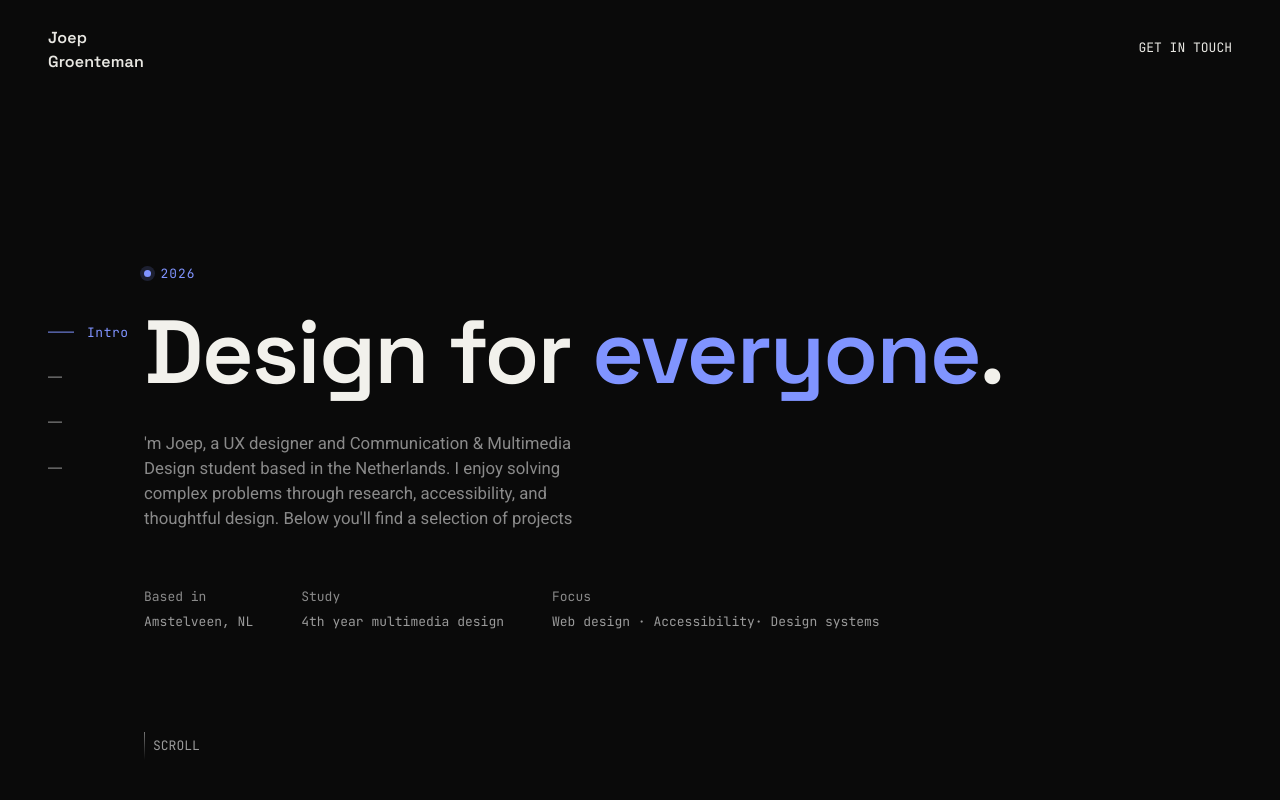
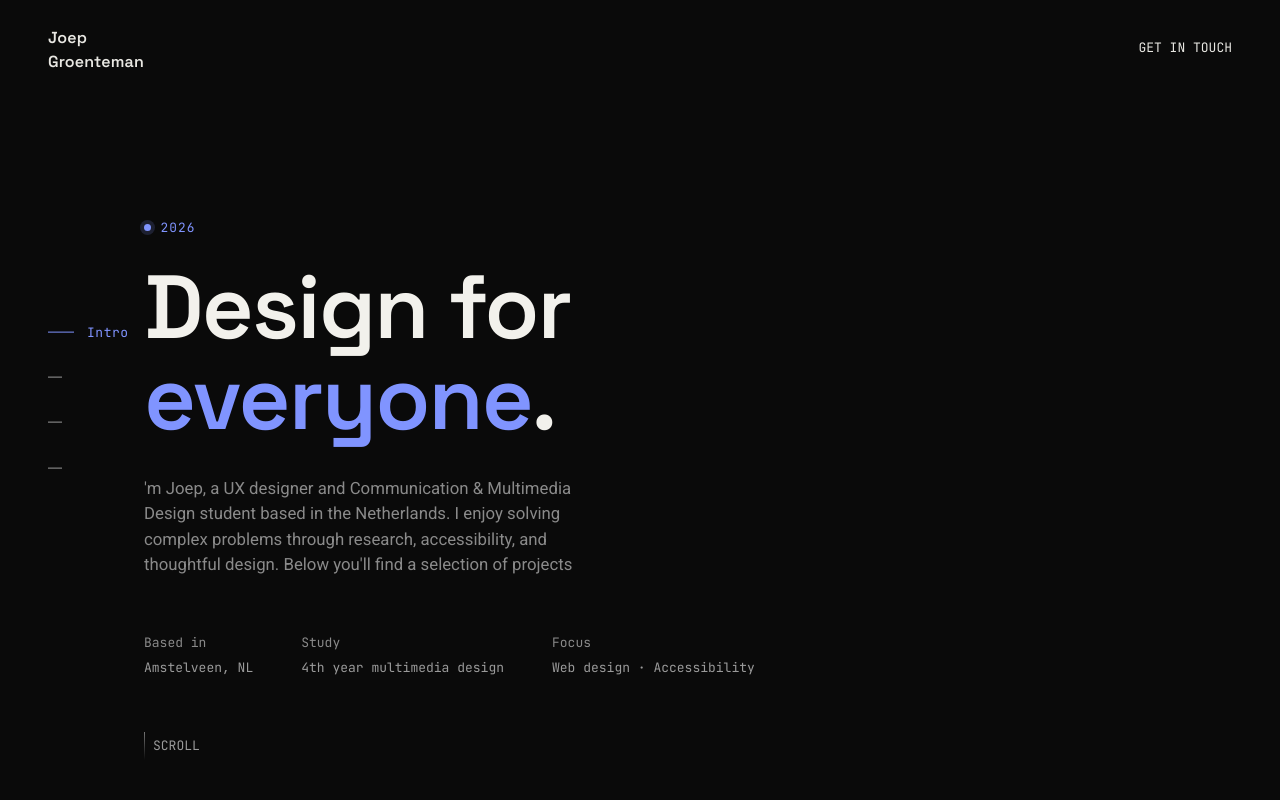
Before and after one commit to Joep2307/Joep-Groenteman-portfolio, a plain HTML site: page index.html in a window 1280 px wide. Shown: the top 800 px of the page. Drawn offline with Linux system fonts and the light colour scheme.

Commit message:
Update index.html

```diff
--- a/index.html
+++ b/index.html
@@ -978,14 +978,14 @@
 
         <section id="intro">
             <div class="eyebrow">2026</div>
-            <h1 class="hero-title">Design for <em> everyone</em>.</h1>
+            <h1 class="hero-title">Design for <br> <em> everyone</em>.</h1>
             <p class="hero-sub">'m Joep, a UX designer and Communication & Multimedia Design student based in the
                 Netherlands. I enjoy solving complex problems through research, accessibility, and thoughtful design.
                 Below you'll find a selection of projects</p>
             <div class="hero-meta">
                 <div><span>Based in</span>Amstelveen, NL</div>
                 <div><span>Study</span>4th year multimedia design</div>
-                <div><span>Focus</span>Web design · Accessibility· Design systems</div>
+                <div><span>Focus</span>Web design · Accessibility</div>
             </div>
             <div class="scroll-cue"><span class="line"></span>SCROLL</div>
         </section>
```
